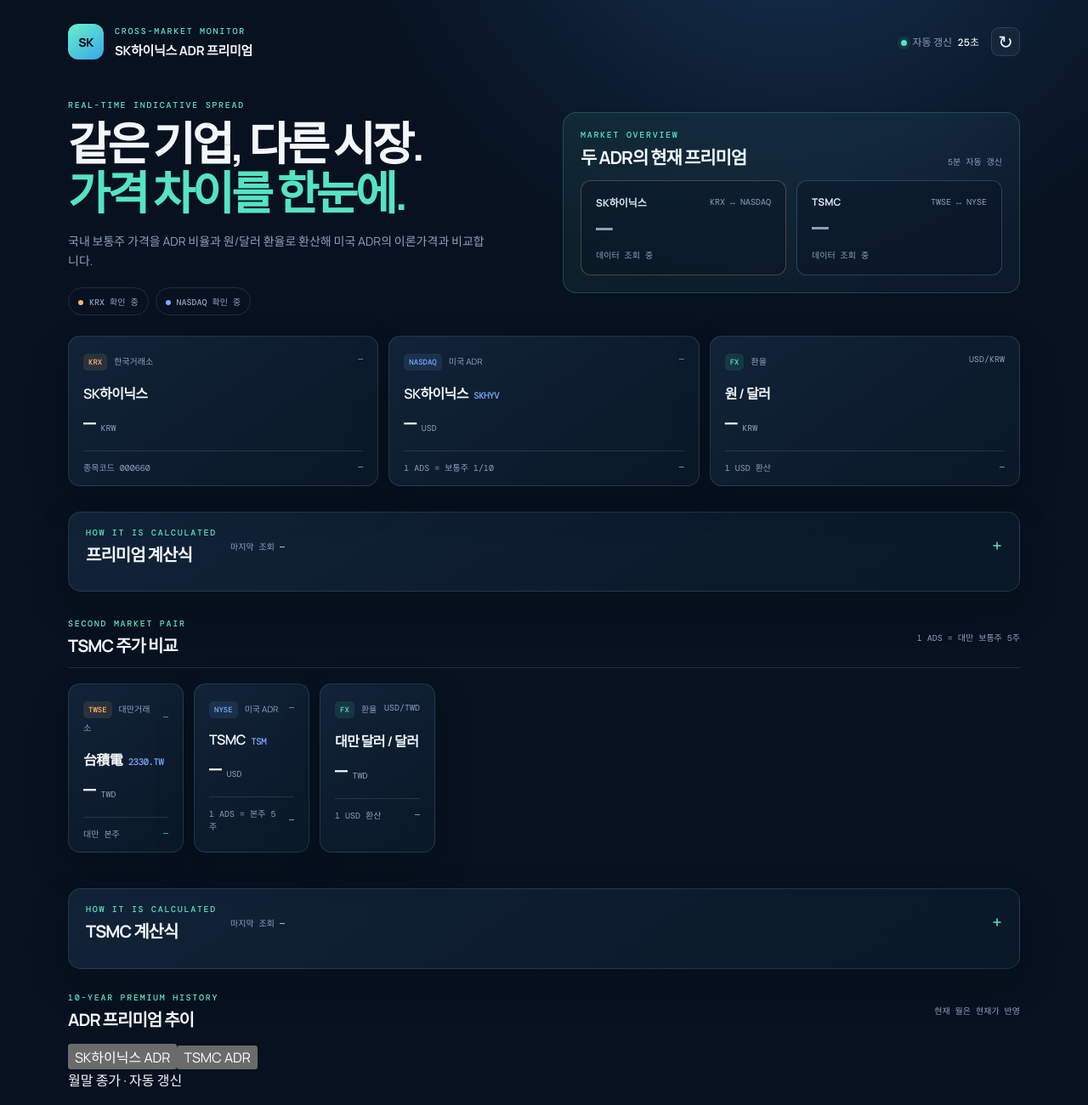
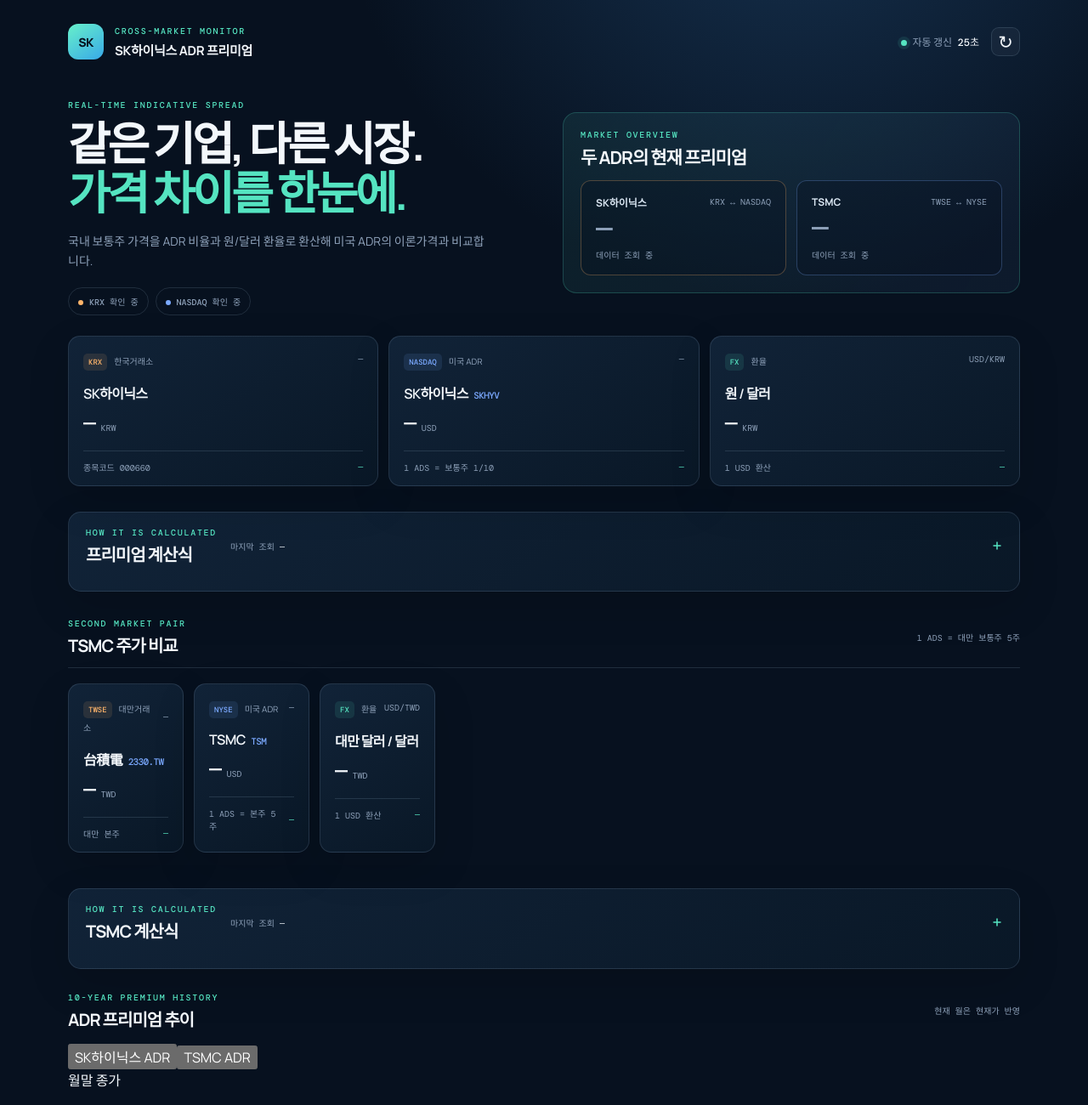
Before and after one commit to siegetruck-creator/skhynix-monitor, a website: page public/index.html in a window 1280 px wide. Shown: the top 1300 px of the page at 85% size. Drawn offline with nearby package versions, Linux system fonts and the light colour scheme; no server answers.

Commit message:
Add files via upload

```diff
--- a/public/index.html
+++ b/public/index.html
@@ -38,7 +38,7 @@
         </div>
 
         <section class="overview-strip">
-          <div class="overview-heading"><div><p class="eyebrow">MARKET OVERVIEW</p><h2>두 ADR의 현재 프리미엄</h2></div><span class="overview-note">5분 자동 갱신</span></div>
+          <div class="overview-heading"><div><p class="eyebrow">MARKET OVERVIEW</p><h2>두 ADR의 현재 프리미엄</h2></div></div>
           <div class="overview-cards">
             <article class="overview-card sk-overview"><div class="overview-card-head"><span>SK하이닉스</span><small>KRX ↔ NASDAQ</small></div><strong id="overview-sk-premium">—</strong><span id="overview-sk-caption">데이터 조회 중</span></article>
             <article class="overview-card tsmc-overview"><div class="overview-card-head"><span>TSMC</span><small>TWSE ↔ NYSE</small></div><strong id="overview-tsmc-premium">—</strong><span id="overview-tsmc-caption">데이터 조회 중</span></article>
@@ -123,7 +123,7 @@
 
       <section class="history-section">
         <div class="section-heading"><div><p class="eyebrow">10-YEAR PREMIUM HISTORY</p><h2>ADR 프리미엄 추이</h2></div><span class="last-updated">현재 월은 현재가 반영</span></div>
-        <div class="history-toolbar"><div class="history-legend"><button type="button" class="history-legend-item" data-series="sk" aria-pressed="true"><i class="legend-dot sk"></i>SK하이닉스 ADR</button><button type="button" class="history-legend-item" data-series="tsmc" aria-pressed="true"><i class="legend-dot tsmc"></i>TSMC ADR</button></div><span class="history-note">월말 종가 · 자동 갱신</span></div>
+        <div class="history-toolbar"><div class="history-legend"><button type="button" class="history-legend-item" data-series="sk" aria-pressed="true"><i class="legend-dot sk"></i>SK하이닉스 ADR</button><button type="button" class="history-legend-item" data-series="tsmc" aria-pressed="true"><i class="legend-dot tsmc"></i>TSMC ADR</button></div><span class="history-note">월말 종가</span></div>
         <div class="history-card"><svg id="history-chart" viewBox="0 0 1000 420" preserveAspectRatio="none" aria-label="최근 10년간 ADR 프리미엄 비교 그래프"></svg><div id="history-tooltip" class="history-tooltip" hidden></div><div id="history-loading" class="history-loading">최근 10년 데이터를 불러오는 중입니다</div></div>
         <p class="history-footnote">월별 종가 기준으로 계산한 프리미엄입니다. SK하이닉스 ADR은 상장 이후 데이터만 표시됩니다.</p>
       </section>
```
